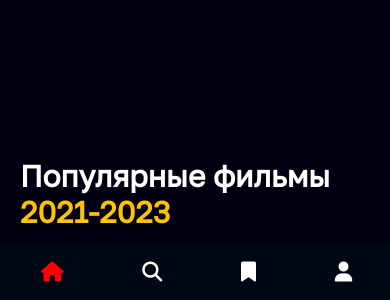
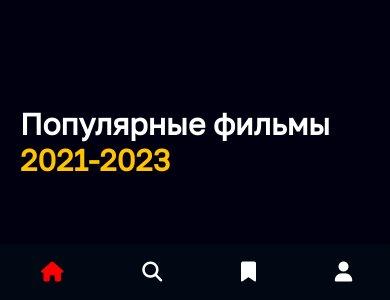
Before and after one commit to DanielBarseghyan/Filmora.Betta.2, a plain HTML site: page index.html in a window 390 px wide. Shown: the part 544-844 px from the top of the page. Drawn offline with Linux system fonts and the light colour scheme.

Commit message:
Update medya.css

```diff
--- a/ui/medya.css
+++ b/ui/medya.css
@@ -66,11 +66,12 @@
 @media only screen and (max-width: 560px) {
     .app {
         flex-direction: column-reverse;
+         overflow: hidden;
     }
 
-/*     .pageControl {
+    .pageControl {
         margin-bottom: 15%;
-    } */
+    }
 
     .navBar {
         width: 100%;
```
